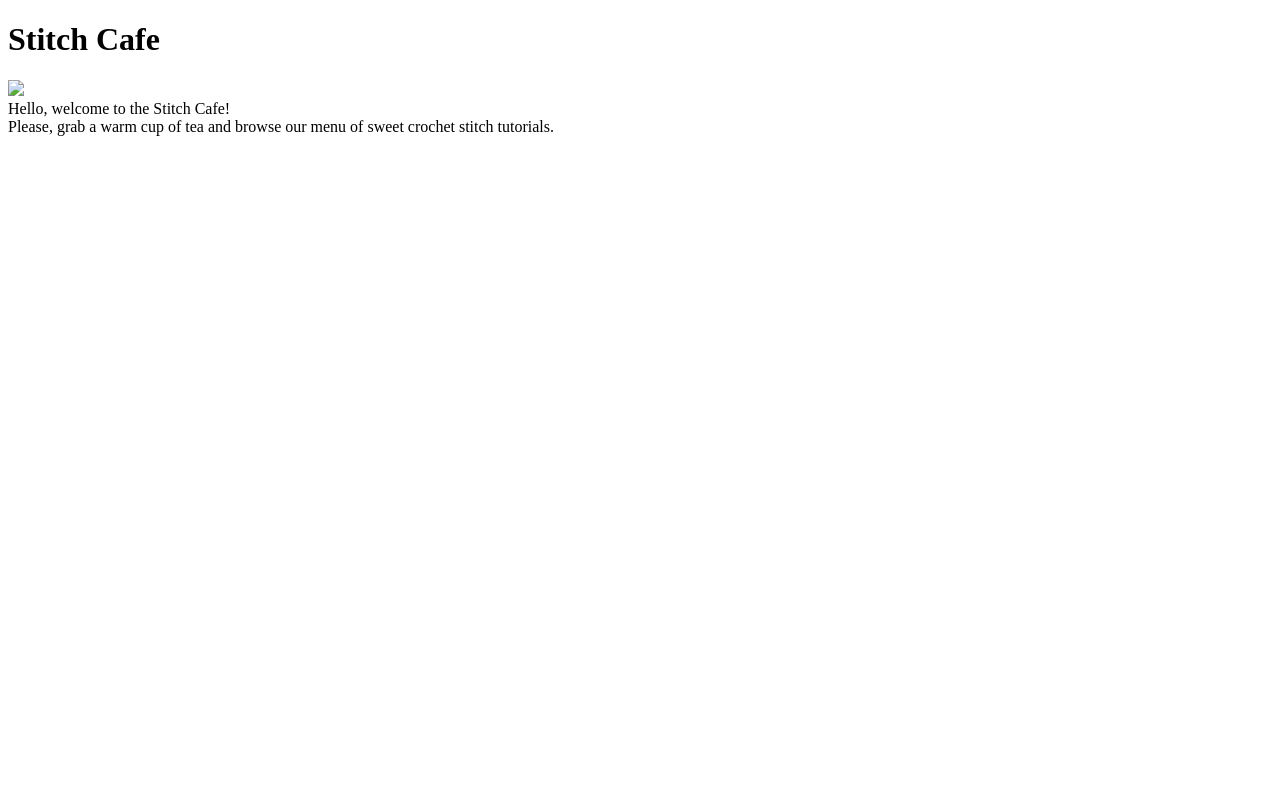
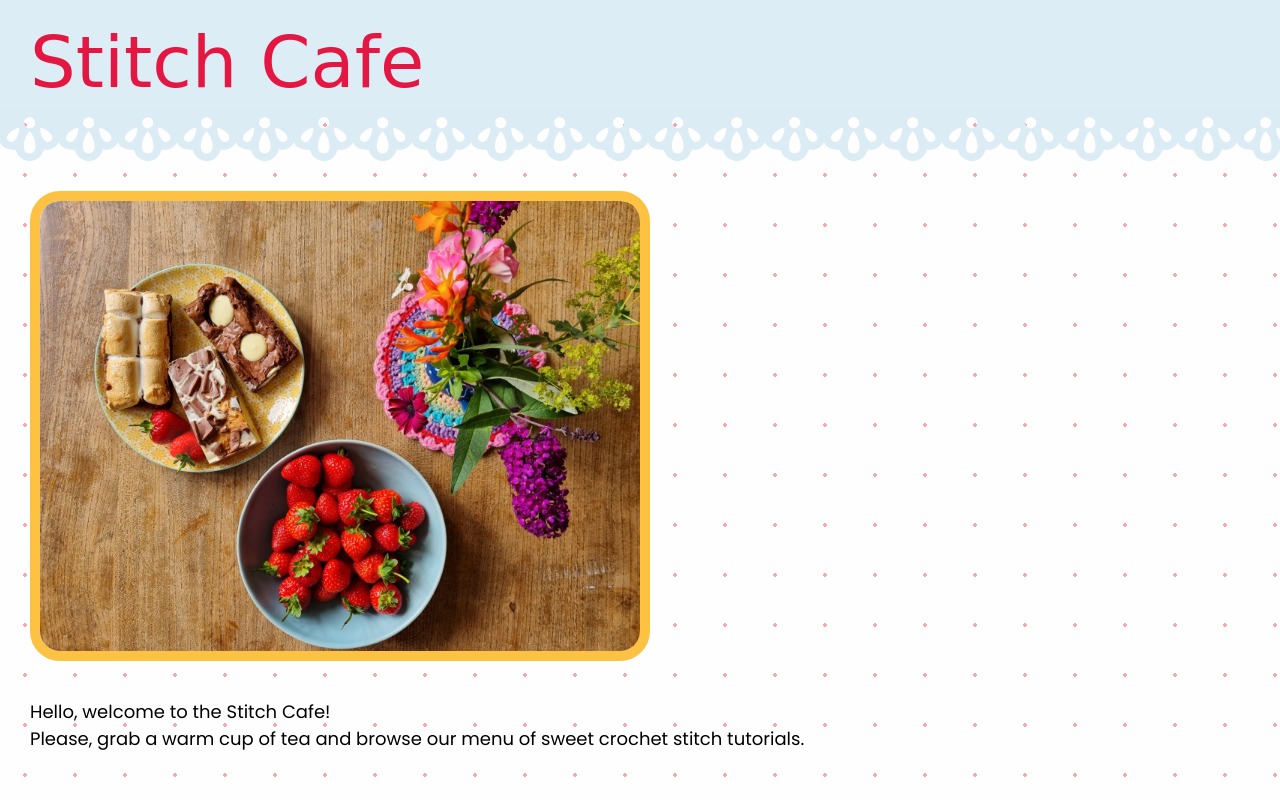
Before and after one commit to s-hens/stitch-cafe, a website built with webpack: page dist/index.html in a window 1280 px wide. Built offline with nearby package versions, Linux system fonts and the light colour scheme; files whose address does not match are found by name; a web font is replaced by a local one.

Commit message:
Move CSS/images into non-ignored part of directory

```diff
--- /dev/null
+++ b/src/style.css
@@ -0,0 +1,51 @@
+:root {
+    --white: #FEFEFE;
+    --lightBlue: #DDEDF5;
+    --medBlue: #6A8CA1;
+    --darkBlue: #315F7A;
+    --red: #E31742;
+    --pink: #F6A8AC;
+    --yellow: #FEC242;
+}
+
+body {
+    font-family: 'Poppins', sans-serif;
+    font-weight: 400;
+    font-size: 18px;
+    background-color: var(--white);
+    background-image: radial-gradient(var(--pink) 2px, var(--white) 2px);
+    background-size: 50px 50px;
+    margin: 0;
+    padding: 0;
+}
+
+header {
+    background-color: var(--lightBlue);
+    padding: 20px 30px 5px;
+}
+
+h1 {
+    color: var(--red);
+    font-family: 'Stint Ultra Condensed', cursive;
+    font-weight: 400;
+    font-size: 72px;
+    margin: 0;
+}
+
+#lace {
+    height: 52px;
+    background-image: url("./img/lace.svg");
+}
+
+main {
+    align-content: center;
+    padding: 30px;
+    margin-left: auto;
+}
+
+main img {
+    width: 600px;
+    border-radius: 30px;
+    border: 10px solid var(--yellow);
+    margin-bottom: 30px;
+}
```
Also changed, not shown: dist/index.html, src/img/cafe.jpg (added), src/img/lace.svg (added), src/img/stitch1.jpg (added), src/img/stitch2.jpg (added), src/img/stitch3.jpg (added).
